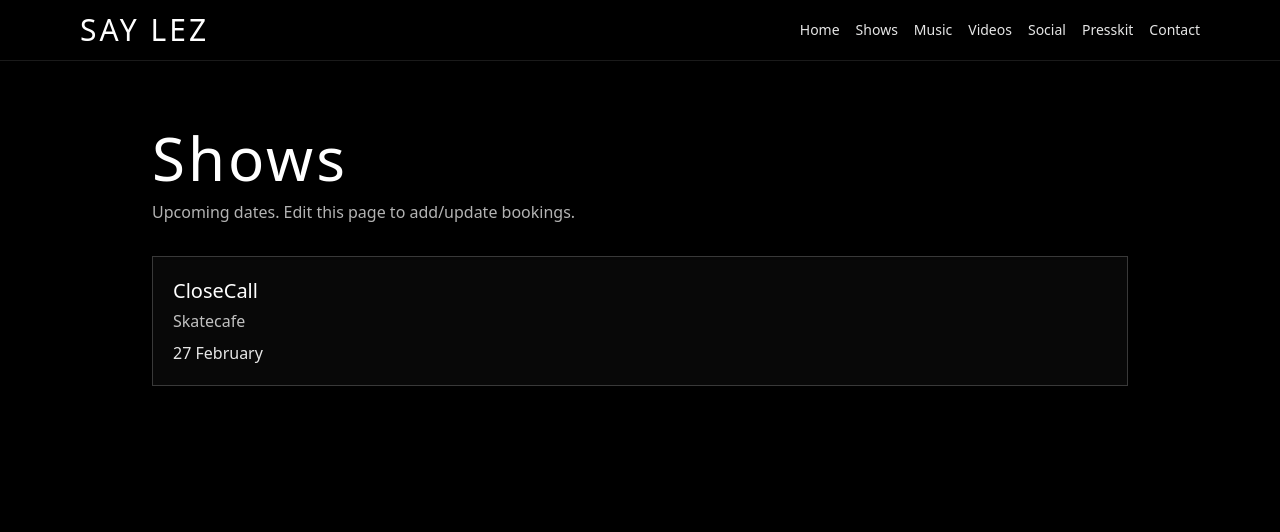
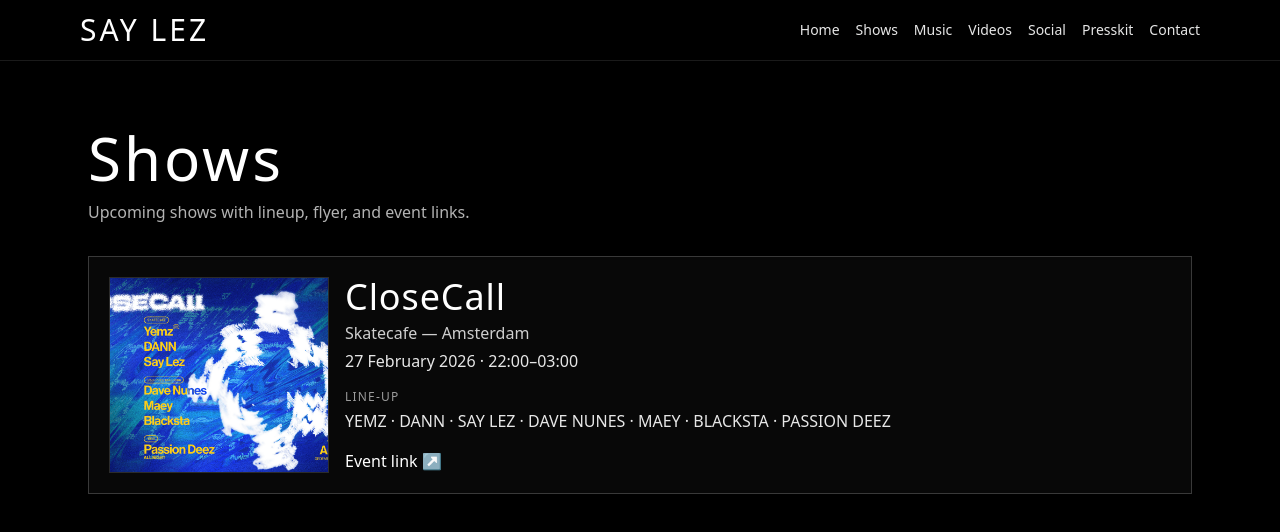
Before and after one commit to SayLezWebsite/dj-website, a Next.js app: page /shows in a window 1280 px wide. Shown: the top 532 px of the page. Built offline with nearby package versions, Linux system fonts and the light colour scheme.

Commit message:
Add CloseCall event lineup, flyer, and event link

```diff
--- a/src/app/shows/page.tsx
+++ b/src/app/shows/page.tsx
@@ -1,29 +1,83 @@
-const upcomingShows = [
+import Image from "next/image";
+
+type Show = {
+  name: string;
+  venue: string;
+  city: string;
+  date: string;
+  lineup: string[];
+  flyer?: string;
+  eventUrl?: string;
+};
+
+const upcomingShows: Show[] = [
   {
     name: "CloseCall",
     venue: "Skatecafe",
-    date: "27 February",
+    city: "Amsterdam",
+    date: "27 February 2026 · 22:00–03:00",
+    lineup: ["YEMZ", "DANN", "SAY LEZ", "DAVE NUNES", "MAEY", "BLACKSTA", "PASSION DEEZ"],
+    flyer: "/photos/events/closecall-2026-02-27.png",
+    eventUrl: "https://skatecafe.weticket.io/closecall",
   },
 ];
 
 export default function ShowsPage() {
   return (
-    <section className="mx-auto max-w-5xl px-6 py-16">
+    <section className="mx-auto max-w-6xl px-6 py-16">
       <h1 className="font-[var(--font-bebas)] text-6xl tracking-wider">Shows</h1>
       <p className="mt-3 font-[var(--font-inter)] text-white/70">
-        Upcoming dates. Edit this page to add/update bookings.
+        Upcoming shows with lineup, flyer, and event links.
       </p>
 
-      <div className="mt-8 space-y-4">
+      <div className="mt-8 space-y-6">
         {upcomingShows.map((show) => (
-          <div
+          <article
             key={`${show.name}-${show.date}`}
-            className="border border-white/20 bg-white/[0.03] p-5 font-[var(--font-inter)]"
+            className="grid gap-4 border border-white/20 bg-white/[0.03] p-5 md:grid-cols-[220px_1fr]"
           >
-            <p className="text-xl text-white">{show.name}</p>
-            <p className="mt-1 text-white/75">{show.venue}</p>
-            <p className="mt-2 text-white/90">{show.date}</p>
-          </div>
+            <div className="overflow-hidden border border-white/15 bg-black/30">
+              {show.flyer ? (
+                <Image
+                  src={show.flyer}
+                  alt={`${show.name} flyer`}
+                  width={800}
+                  height={1000}
+                  className="h-full w-full object-cover"
+                />
+              ) : (
+                <div className="flex h-full min-h-56 items-center justify-center font-[var(--font-inter)] text-sm text-white/60">
+                  Flyer coming soon
+                </div>
+              )}
+            </div>
+
+            <div className="font-[var(--font-inter)]">
+              <p className="font-[var(--font-bebas)] text-4xl tracking-wide">{show.name}</p>
+              <p className="mt-1 text-white/80">
+                {show.venue} — {show.city}
+              </p>
+              <p className="mt-1 text-white/90">{show.date}</p>
+
+              <div className="mt-4">
+                <p className="text-xs uppercase tracking-widest text-white/60">Line-up</p>
+                <p className="mt-1 text-white/90">{show.lineup.join(" · ")}</p>
+              </div>
+
+              {show.eventUrl ? (
+                <a
+                  href={show.eventUrl}
+                  target="_blank"
+                  rel="noreferrer"
+                  className="mt-4 inline-block underline"
+                >
+                  Event link ↗
+                </a>
+              ) : (
+                <p className="mt-4 text-sm text-white/60">Event link coming soon</p>
+              )}
+            </div>
+          </article>
         ))}
       </div>
     </section>
```
Also changed, not shown: public/photos/events/closecall-2026-02-27.png (added).
